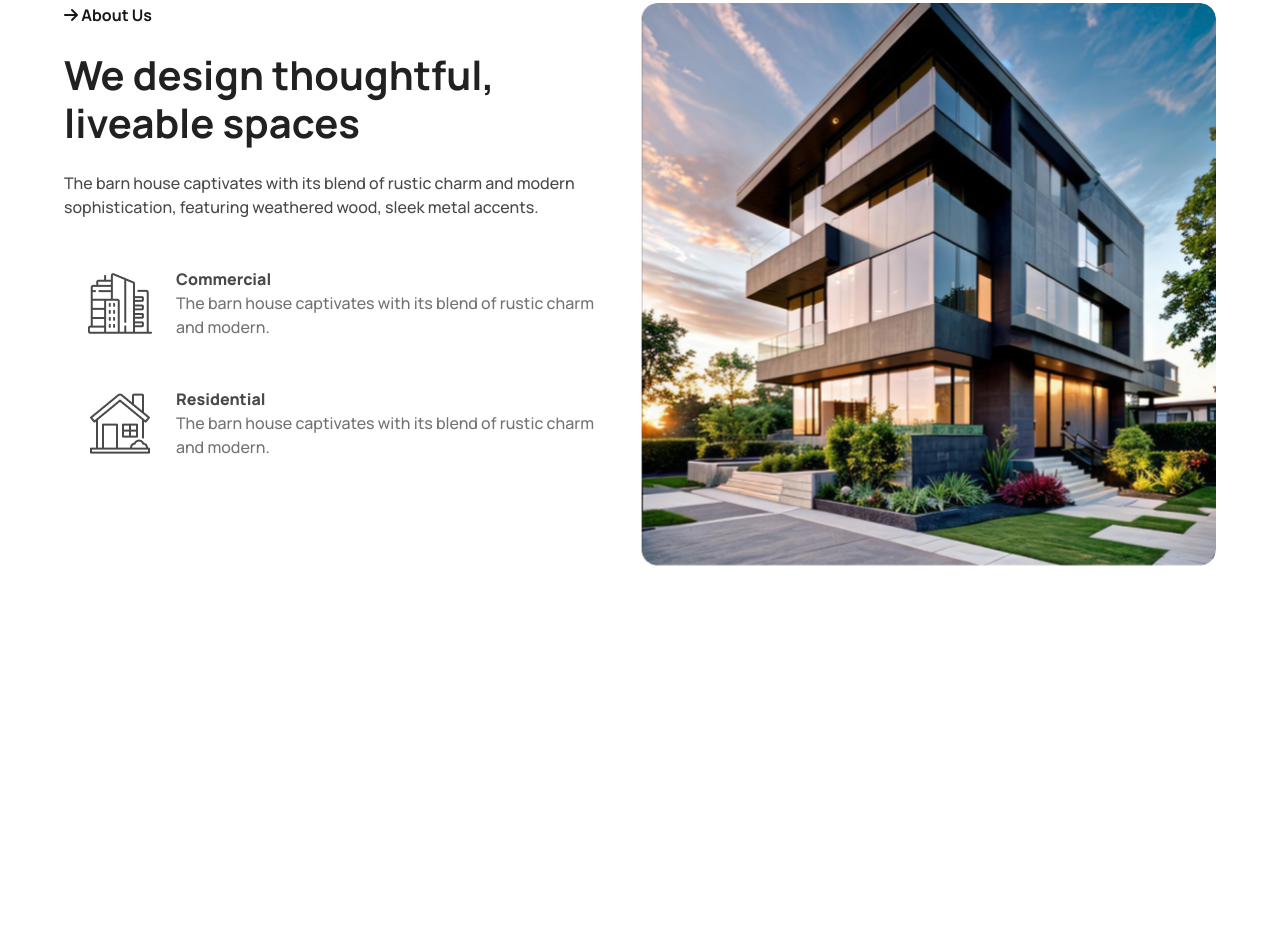
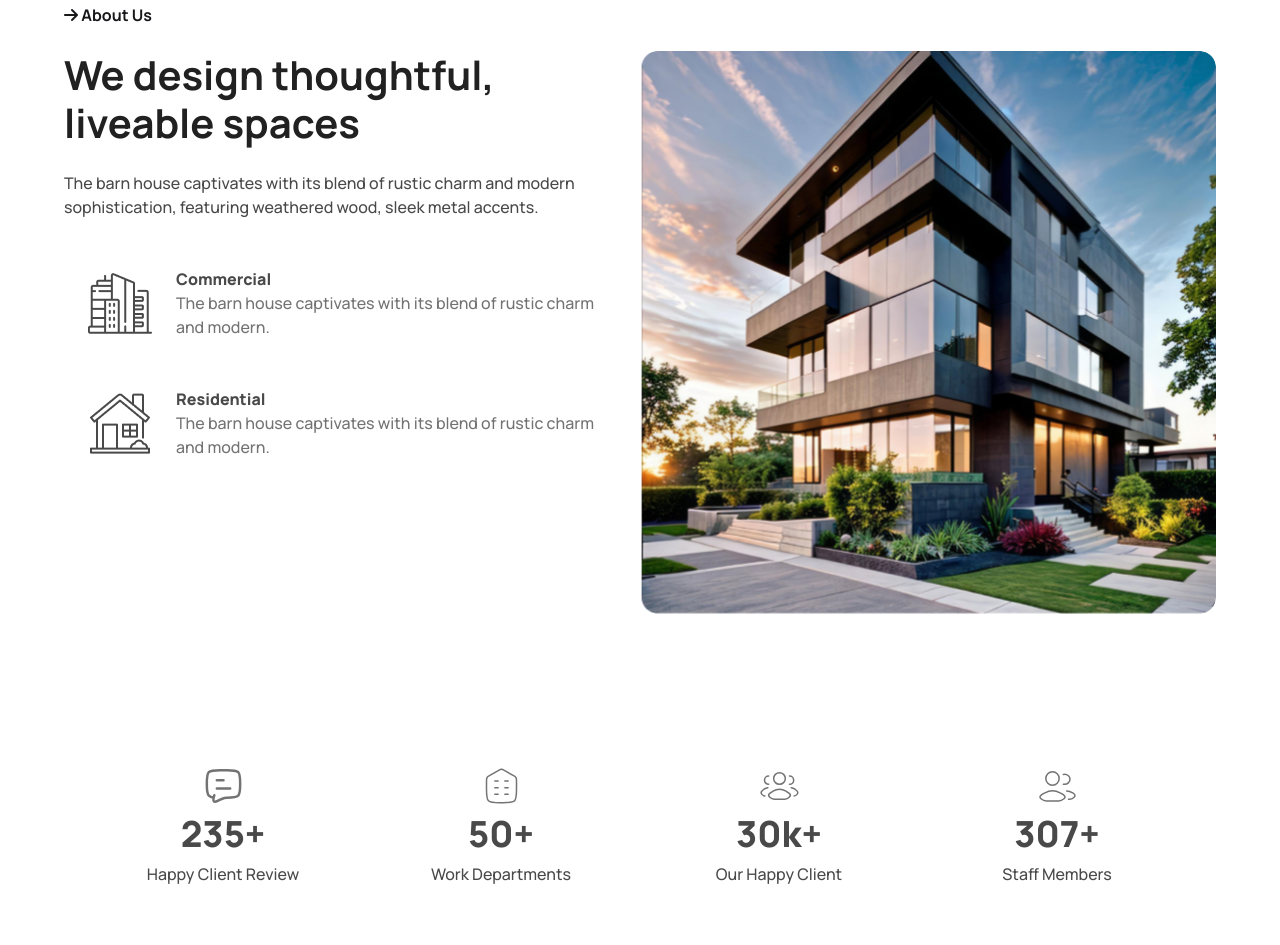
Before and after one commit to mujahidraj/Rinterio-House-Tailwind-DaisyUI-PH, a plain HTML site: page index.html in a window 1280 px wide. Shown: the part 852-1797 px from the top of the page. Before the commit the page ends 1446 px from the top, so only its background shows below. Drawn offline with nearby package versions, Linux system fonts and the light colour scheme.

Commit message:
Counter section

```diff
--- a/index.html
+++ b/index.html
@@ -97,7 +97,6 @@
     <!-- Main section -->
     <main class="max-w-6xl mx-auto my-7">
         <!-- About us Section -->
-
         <section class=" relative grid lg:grid-cols-2 mt-28">
             <img class="col-span-2 absolute -top-14 -left-18  max-lg:hidden " src="assets/Vector.png" alt="">
             <div class="flex flex-col gap-6 ">
@@ -122,10 +121,39 @@
                 </div>
                </div>
             </div>
-            <div class=" md:mx-auto md:w-full md:object-center md:object-none ">
+            <div class=" md:mx-auto md:w-full md:object-center md:mt-12 md:object-none ">
                 <img class="md:h-96 md:w-full md:object-center md:object-cover md:self-stretch  lg:h-auto rounded-2xl" src="assets/Rectangle.png" alt="">
             </div>
         </section>
+
+        <!-- counter section -->
+         <section class="grid lg:grid-cols-4 md:grid-cols-2 sm:grid-cols-1 gap-6 p-8 lg:my-24 sm:my-12 ">
+            <div class="flex flex-col items-center justify-center gap-2 p-6">
+                <img src="assets/icon/comment-01.svg" alt="">
+                <h3 class="text-[#494949] text-4xl font-extrabold">235+</h3>
+                <p class="text-[#494949]  font-medium">Happy Client Review</p>
+            </div>
+            <div class="flex flex-col items-center justify-center gap-2 p-6">
+                <img src="assets/icon/departement.svg" alt="">
+                <h3 class="text-[#494949] text-4xl font-extrabold">50+</h3>
+                <p class="text-[#494949]  font-medium">Work Departments</p>
+            </div>
+            <div class="flex flex-col items-center justify-center gap-2 p-6">
+                <img src="assets/icon/user-group.svg" alt="">
+                <h3 class="text-[#494949] text-4xl font-extrabold">30k+</h3>
+                <p class="text-[#494949]  font-medium">Our Happy Client</p>
+            </div>
+            <div class="flex flex-col items-center justify-center gap-2 p-6">
+                <img src="assets/icon/user-multiple.svg" alt="">
+                <h3 class="text-[#494949] text-4xl font-extrabold">307+</h3>
+                <p class="text-[#494949]  font-medium">Staff Members</p>
+            </div>
+         </section>
+
+         <!-- our work section-->
+          <section>
+
+          </section>
     </main>
 
     <!-- footer section -->
```
Also changed, not shown: assets/icon/comment-01.svg (added), assets/icon/departement.svg (added), assets/icon/user-group.svg (added), assets/icon/user-multiple.svg (added).
